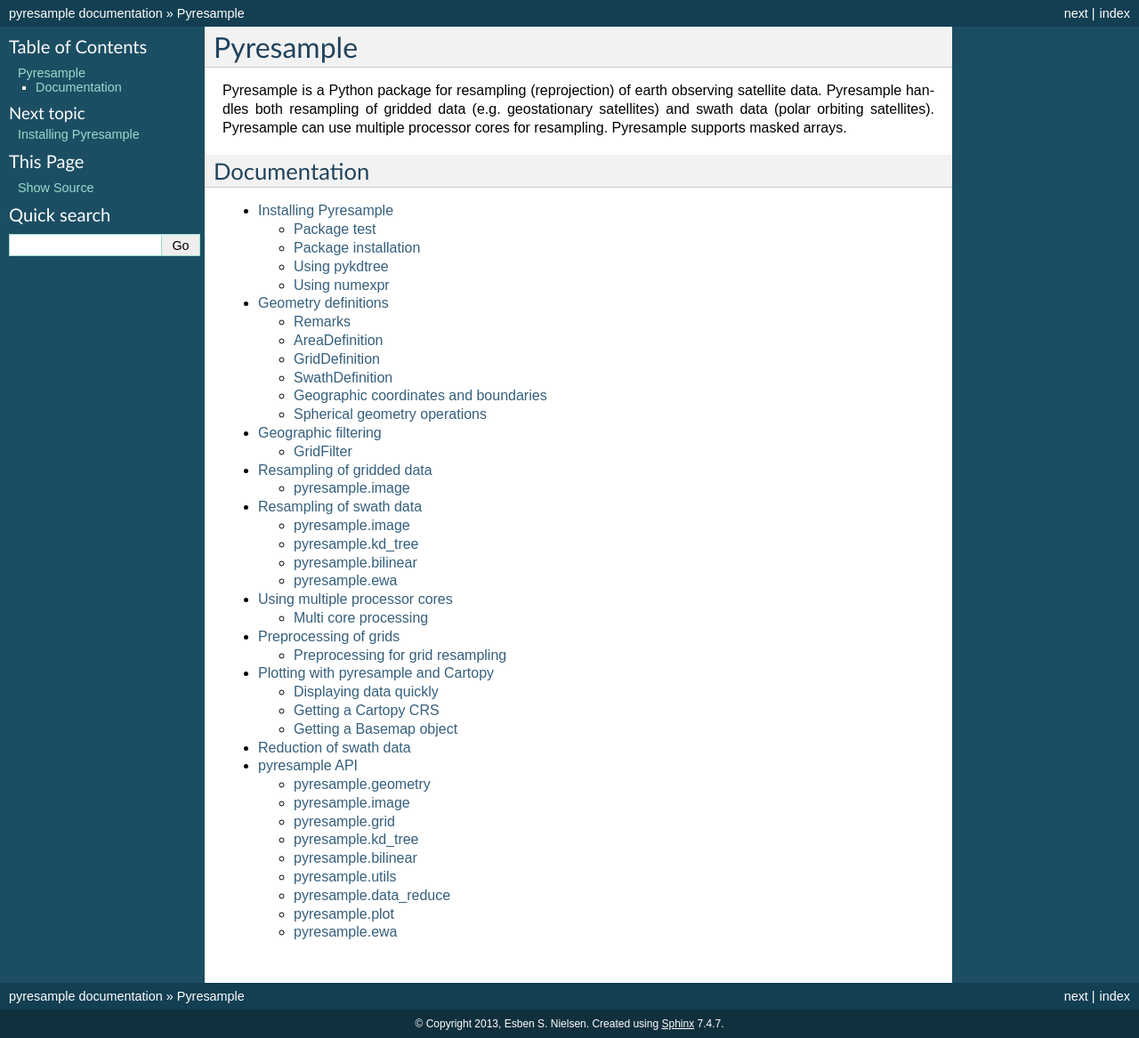
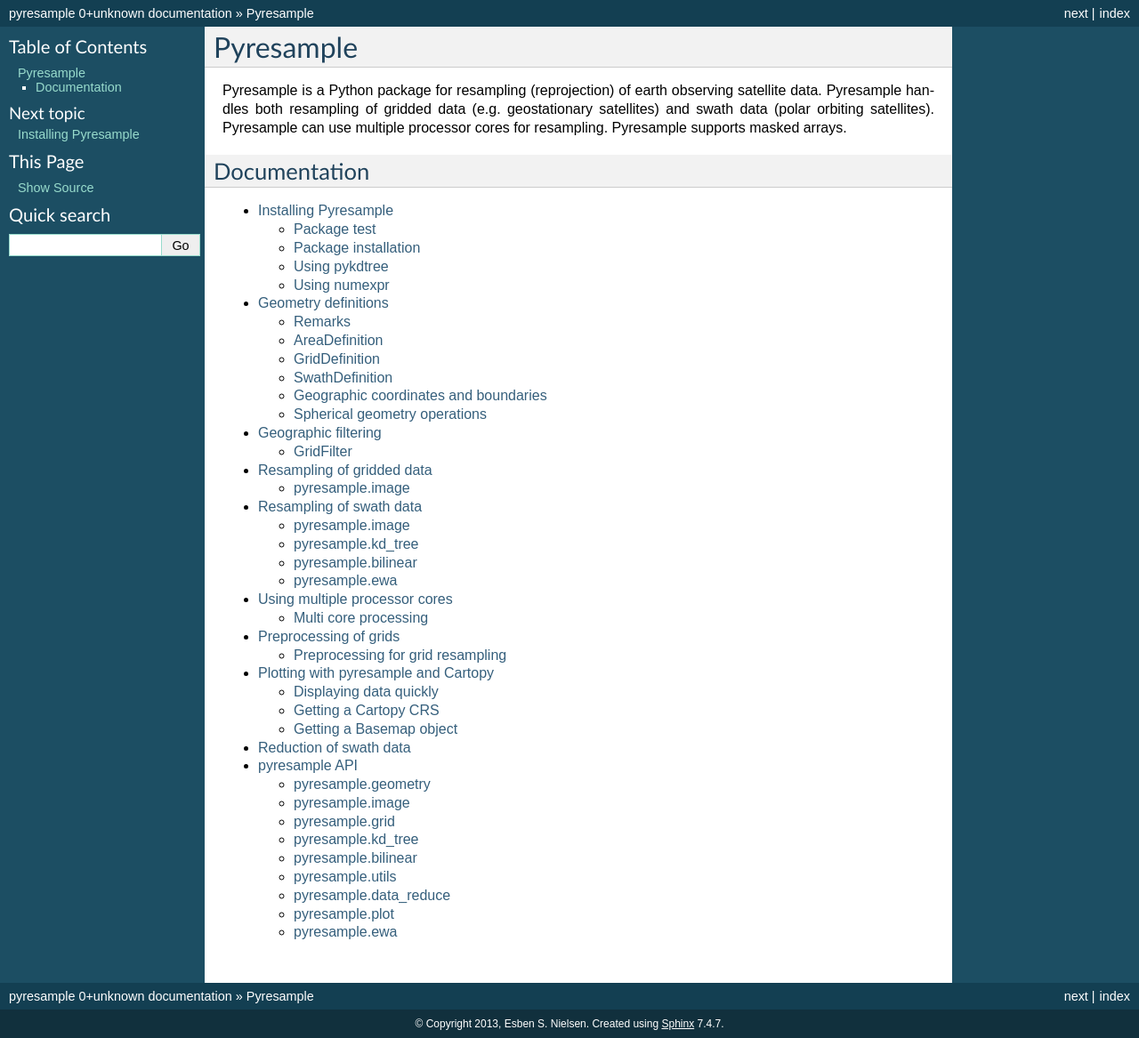
Before and after one commit to pytroll/pyresample, a Sphinx documentation site: the page built from docs/source/index.rst, in a window 1280 px wide. Shown: the whole page at 89% size. Built offline with Sphinx 7.4.7, drawn with Linux system fonts in a browser that asks for light colours; some of the changed lines change nothing that is shown.

Commit message:
Switch documentation to versioneer

```diff
--- a/docs/source/conf.py
+++ b/docs/source/conf.py
@@ -13,7 +13,7 @@
 
 import sys
 import os
-
+from pyresample import __version__  # noqa
 
 class Mock(object):
 
@@ -90,11 +90,9 @@
 # built documents.
 #
 
-import version as current_version
-# The short X.Y version.
-version = current_version.__version__
+version = __version__.split('+')[0]
 # The full version, including alpha/beta/rc tags.
-release = current_version.__version__
+release = __version__
 
 # The language for content autogenerated by Sphinx. Refer to documentation
 # for a list of supported languages.
```
